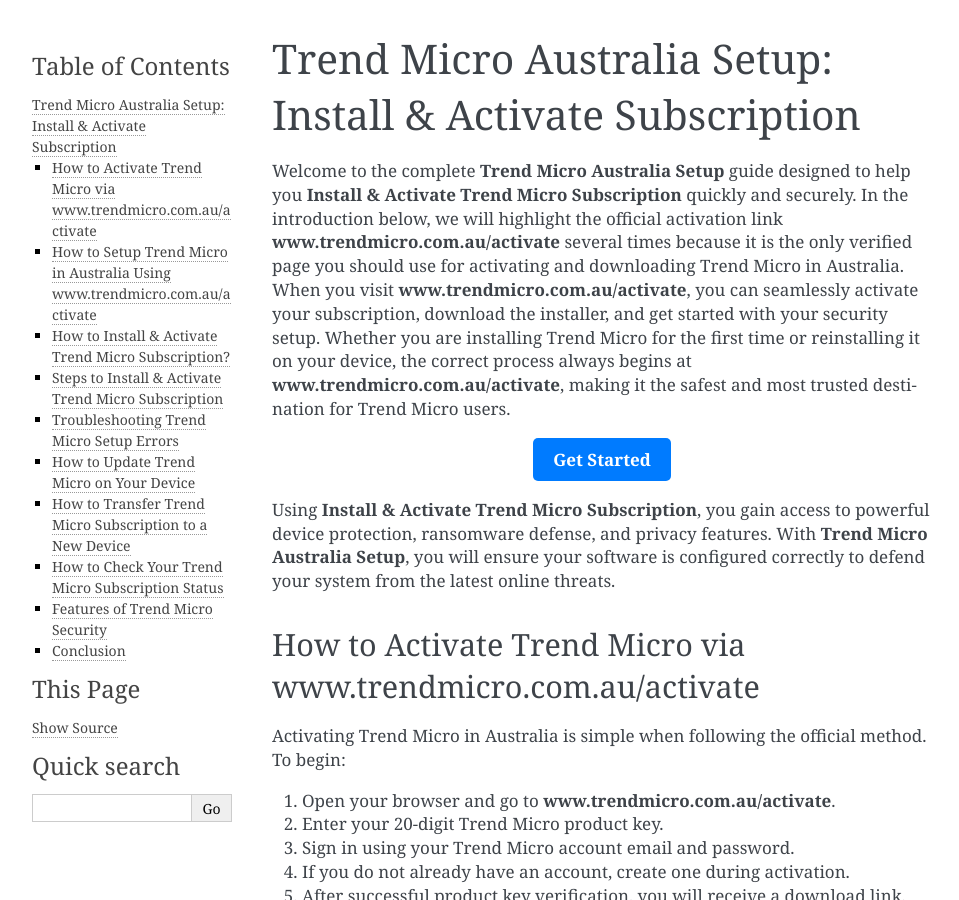
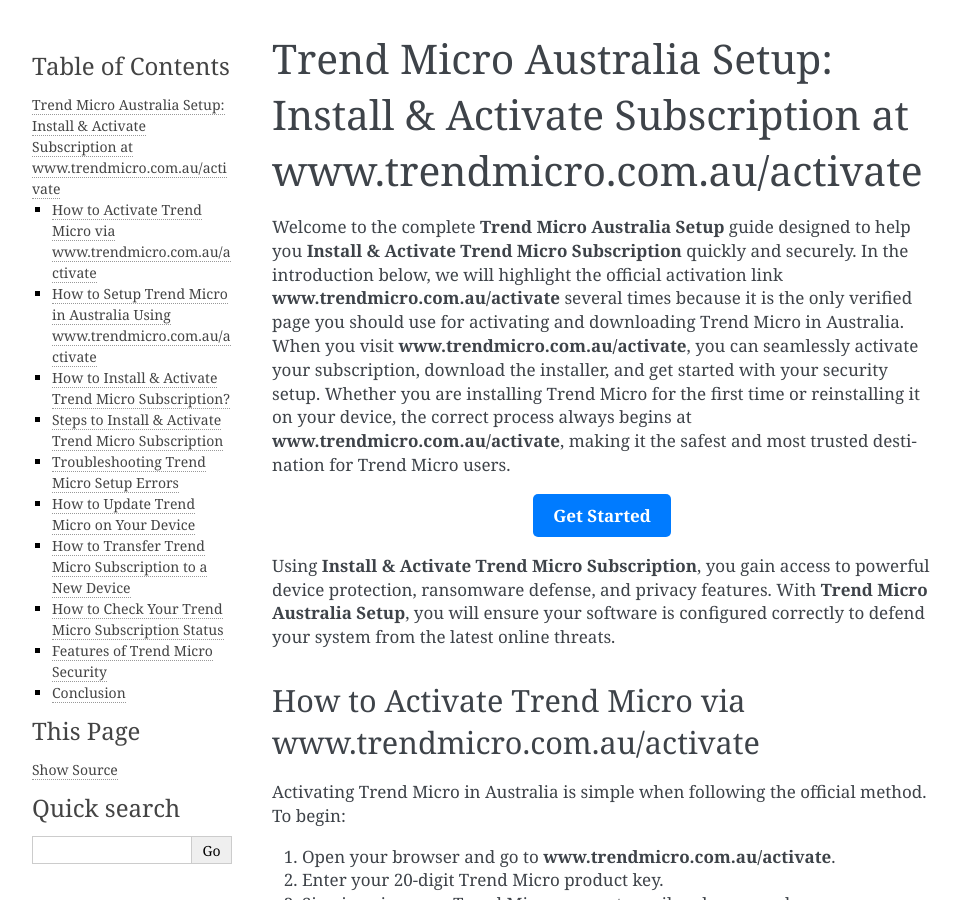
Before and after one commit to Arnoldi-ak/default, a Sphinx documentation site: the page built from docs/index.rst, in a window 1280 px wide and 900 px high. Shown: the whole window, without its empty margins (148-1107 px from the left). Built offline with Sphinx 7.4.7, drawn with Linux system fonts in a browser that asks for light colours.

Commit message:
Update index.rst

```diff
--- a/docs/index.rst
+++ b/docs/index.rst
@@ -1,6 +1,6 @@
-===============================================
-Trend Micro Australia Setup: Install & Activate Subscription
-===============================================
+==============================================================================================
+Trend Micro Australia Setup: Install & Activate Subscription at www.trendmicro.com.au/activate
+==============================================================================================
 
 Welcome to the complete **Trend Micro Australia Setup** guide designed to help you **Install & Activate Trend Micro Subscription** quickly and securely. In the introduction below, we will highlight the official activation link **www.trendmicro.com.au/activate** several times because it is the only verified page you should use for activating and downloading Trend Micro in Australia. When you visit **www.trendmicro.com.au/activate**, you can seamlessly activate your subscription, download the installer, and get started with your security setup. Whether you are installing Trend Micro for the first time or reinstalling it on your device, the correct process always begins at **www.trendmicro.com.au/activate**, making it the safest and most trusted destination for Trend Micro users.
 
```
